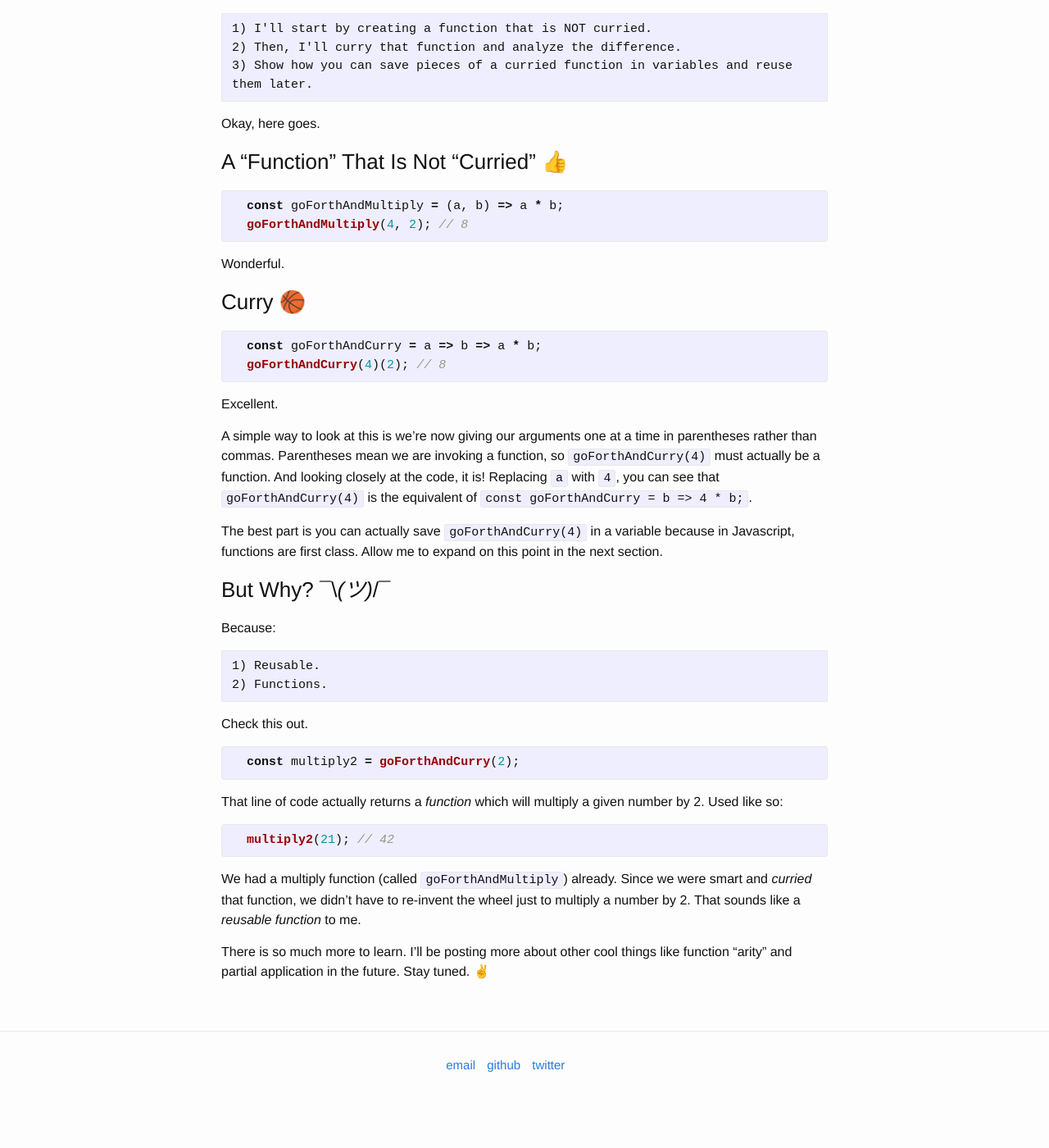
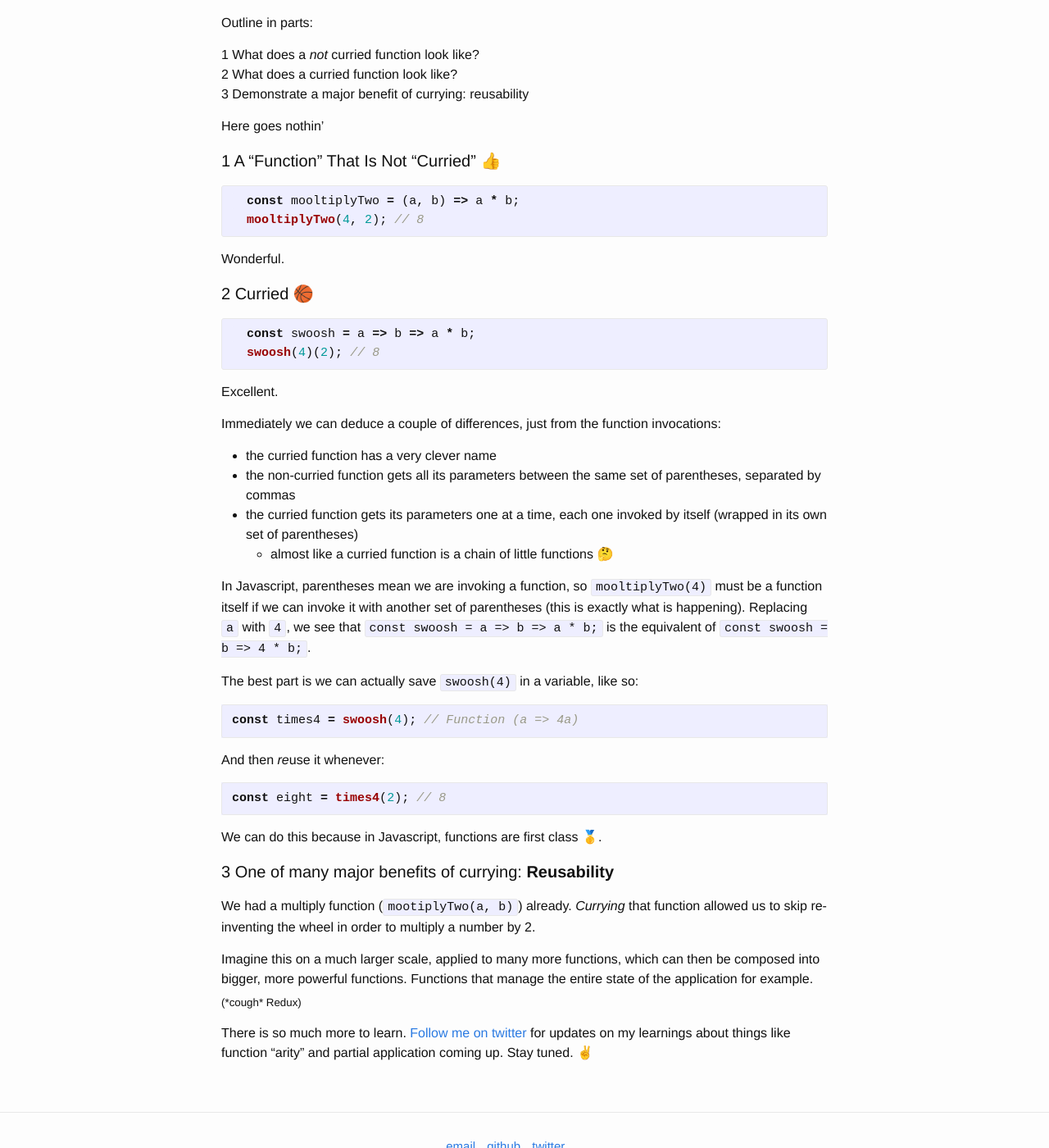
Before and after one commit to vincecampanale/blog, a Jekyll site: the page built from _posts/2017-04-22-what-is-currying.markdown, in a window 1280 px wide and 1400 px high, scrolled down 271 px. Shown: the whole window at 82% size. Built offline with Jekyll 4.4.1, drawn with Linux system fonts in a browser that asks for light colours; before the commit the page ends 1641 px from its top, so only the background shows below that; some of the changed text lies outside the part shown.

Commit message:
post(what-is-currying): proofread and improve

````diff
--- a/_posts/2017-04-22-what-is-currying.markdown
+++ b/_posts/2017-04-22-what-is-currying.markdown
@@ -5,60 +5,58 @@ description: "A concise, need-to-know explanation of 'currying' in Javascript."
 date: 2017-04-22
 ---
 
-For the record, this article is more for personal reference than anything. I am still in the midst of learning the basics of functional programming. This is my attempt to pin down my understanding of **currying**. I'm going to break down my explanation into five parts:
+For the record, this article is more for personal reference than anything. I am still in the midst of learning the basics of functional programming (FP). This is my attempt to pin down my understanding of currying, a fundamental concept in FP.
 
-    1) I'll start by creating a function that is NOT curried.
-    2) Then, I'll curry that function and analyze the difference.
-    3) Show how you can save pieces of a curried function in variables and reuse them later.
+Outline in parts:
 
-Okay, here goes.
+1 What does a *not* curried function look like?
+2 What does a curried function look like?
+3 Demonstrate a major benefit of currying: reusability
 
-### A "Function" That Is Not "Curried" 👍
+Here goes nothin'
+
+#### 1 A "Function" That Is Not "Curried" 👍
 
 {% highlight javascript %}
-  const goForthAndMultiply = (a, b) => a * b;
-  goForthAndMultiply(4, 2); // 8
+  const mooltiplyTwo = (a, b) => a * b;
+  mooltiplyTwo(4, 2); // 8
 {% endhighlight %}
 
 Wonderful.
 
-### Curry 🏀
+#### 2 Curried 🏀
 
 {% highlight javascript %}
-  const goForthAndCurry = a => b => a * b;
-  goForthAndCurry(4)(2); // 8
+  const swoosh = a => b => a * b;
+  swoosh(4)(2); // 8
 {% endhighlight %}
 
 Excellent.
 
-A simple way to look at this is we're now giving our arguments one at a time in parentheses rather than commas.
-Parentheses mean we are invoking a function, so `goForthAndCurry(4)` must actually be a function. And looking closely
-at the code, it is! Replacing `a` with `4`, you can see that `goForthAndCurry(4)` is the equivalent of `const goForthAndCurry = b => 4 * b;`.
+Immediately we can deduce a couple of differences, just from the function invocations:
+* the curried function has a very clever name
+* the non-curried function gets all its parameters between the same set of parentheses, separated by commas
+* the curried function gets its parameters one at a time, each one invoked by itself (wrapped in its own set of parentheses)
+  * almost like a curried function is a chain of little functions 🤔
 
-The best part is you can actually save `goForthAndCurry(4)` in a variable because in Javascript, functions are first class.
-Allow me to expand on this point in the next section.
+In Javascript, parentheses mean we are invoking a function, so `mooltiplyTwo(4)` must be a function itself if we can invoke it with another set of parentheses (this is exactly what is happening). Replacing `a` with `4`, we see that `const swoosh = a => b => a * b;` is the equivalent of `const swoosh = b => 4 * b;`.
 
-### But Why? ¯\\_(ツ)_/¯
+The best part is we can actually save `swoosh(4)` in a variable, like so:
+```javascript
+const times4 = swoosh(4); // Function (a => 4a)
+```
+And then *re*use it whenever:
+```javascript
+const eight = times4(2); // 8
+```
 
-Because:
+We can do this because in Javascript, functions are first class 🥇.
 
-    1) Reusable.
-    2) Functions.
+#### 3 One of many major benefits of currying: **Reusability**
 
-Check this out.
+We had a multiply function (`mootiplyTwo(a, b)`) already. *Currying* that function allowed us to skip re-inventing the wheel in order to multiply a number by 2.
 
-{% highlight javascript %}
-  const multiply2 = goForthAndCurry(2);
-{% endhighlight %}
-
-That line of code actually returns a *function* which will multiply a given number by 2. Used like so:
-
-{% highlight javascript %}
-  multiply2(21); // 42
-{% endhighlight %}
-
-We had a multiply function (called `goForthAndMultiply`) already. Since we were smart and *curried* that function, we didn't have to re-invent the wheel just to multiply a number by 2. That sounds like a *reusable* *function* to me.
+Imagine this on a much larger scale, applied to many more functions, which can then be composed into bigger, more powerful functions. Functions that manage the entire state of the application for example.  <sub>(\*cough\* Redux)</sub>
 
 
-
-There is so much more to learn. I'll be posting more about other cool things like function "arity" and partial application in the future. Stay tuned. ✌️
+There is so much more to learn. [Follow me on twitter](https://twitter.com/_vincecampanale) for updates on my learnings about things like function "arity" and partial application coming up. Stay tuned. ✌️
````
